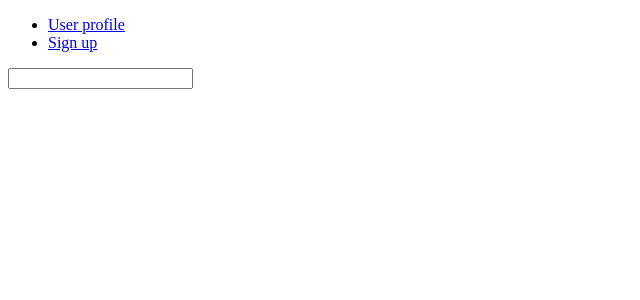
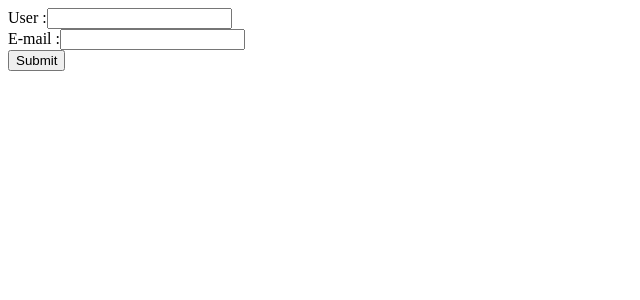
Before and after one commit to CyprienDeRoef/AngularMyFirstApp, an Angular app: page /SignUp in a window 1280 px wide. Shown: the top 300 px of the page, without its empty margins (0-640 px from the left). Built offline with nearby package versions, Linux system fonts and the light colour scheme.

Commit message:
template driven forms done

```diff
--- a/src/app/app.component.html
+++ b/src/app/app.component.html
@@ -1,2 +1 @@
-<app-menu></app-menu>
-<router-outlet></router-outlet>
+<app-sign-up></app-sign-up>
--- a/src/app/app.module.ts
+++ b/src/app/app.module.ts
@@ -3,7 +3,6 @@ import { NgModule } from '@angular/core';
 import { AppRoutingModule } from './app-routing.module';
 import { AppComponent } from './app.component';
 import { SignUpComponent } from './sign-up/sign-up.component';
-import { UserProfileComponent } from './user-profile/user-profile.component';
 import { FormsModule } from '@angular/forms';
 import { FilmListComponent } from './film-list/film-list.component';
 import { HighLightDirective } from './high-light.directive';
@@ -15,7 +14,6 @@ import { ROUTES } from './app.routes';
   declarations: [
     AppComponent,
     SignUpComponent,
-    UserProfileComponent,
     FilmListComponent,
     HighLightDirective,
     MenuComponent
--- a/src/app/sign-up/sign-up.component.html
+++ b/src/app/sign-up/sign-up.component.html
@@ -1 +1,46 @@
-<input type="email" name="email"/>
+<form (ngSubmit)="myForm.valid && onSubmit()" #myForm="ngForm">
+  <div>
+    <div>
+      <label for="user-Order">User :</label>
+      <input
+        name="user-Order"
+        type="text"
+        [(ngModel)]="model.user"
+        #user="ngModel"
+        required
+        minlength="4"
+        maxlength="25"
+      />
+    </div>
+    <div *ngIf="user.errors && myForm.submitted">
+      <span *ngIf="user.errors.required">Le champs user est requis</span>
+      <span *ngIf="user.errors.minlength"
+        >Le champ doit dépasser 4 caractères</span
+      >
+      <span *ngIf="user.errors.maxlength"
+        >Le champ ne doit pas excéder 25 caractères</span
+      >
+    </div>
+  </div>
+  <div>
+    <div>
+      <label for="email-Order">E-mail :</label>
+      <input
+        name="email-Order"
+        type="email"
+        name="email"
+        [(ngModel)]="model.email"
+        #email="ngModel"
+        required
+        email
+      />
+    </div>
+    <div *ngIf="email.errors && myForm.submitted">
+      <span *ngIf="email.errors.required">Le champs email est invalide</span>
+      <span *ngIf="email.errors.email">L'adresse email doit-être valide</span>
+    </div>
+  </div>
+  <div>
+    <button type="Submit">Submit</button>
+  </div>
+</form>
--- a/src/app/sign-up/sign-up.component.ts
+++ b/src/app/sign-up/sign-up.component.ts
@@ -1,15 +1,23 @@
 import { Component, OnInit } from '@angular/core';
-
+export class Order {
+  user: string;
+  email: string;
+}
 @Component({
   selector: 'app-sign-up',
   templateUrl: './sign-up.component.html',
   styleUrls: ['./sign-up.component.css']
 })
 export class SignUpComponent implements OnInit {
-  email;
+
+  model: Order = new Order();
+
   constructor() { }
 
-  ngOnInit() {
+  onSubmit() {
   }
 
+  ngOnInit() {
+    // const t = '';
+  }
 }
--- a/src/app/user-profile/user-profile.component.html
+++ /dev/null
@@ -1,8 +0,0 @@
-<p><img [src]="user.photo" [alt]="user.name" /></p>
-<p>First name : {{ user.firstName }}</p>
-<p>Last name : {{ user.lastName }}</p>
-<p>Favorite quote : {{ user.quote }}</p>
-<p [hidden]="user.isHidden">My age : {{ user.age }}</p>
-<button (click)="hide()">Show/Hide my age</button>
-<br /><br />
-<input type="text" [(ngModel)]="user.quote" />
--- a/src/app/user-profile/user-profile.component.ts
+++ /dev/null
@@ -1,28 +0,0 @@
-import { Component, OnInit } from '@angular/core';
-
-@Component({
-  selector: 'app-user-profile',
-  templateUrl: './user-profile.component.html',
-  styleUrls: ['./user-profile.component.css']
-})
-export class UserProfileComponent implements OnInit {
-  user = {
-    lastName : 'Doe',
-    firstName : 'John',
-    age : 25,
-    quote : '',
-    photo : 'https://randomuser.me/api/portraits/lego/2.jpg',
-    isHidden : false,
-  };
-
-  constructor() { }
-
-  ngOnInit() {
-
-  }
-
-  hide() {
-    this.user.isHidden = !this.user.isHidden;
-  }
-
-}
```
Also changed, not shown: src/app/app.routes.ts (+3 -6 lines), src/app/user-profile/user-profile.component.css (deleted), 1 other file (tests, documents, lock files or other folders).
